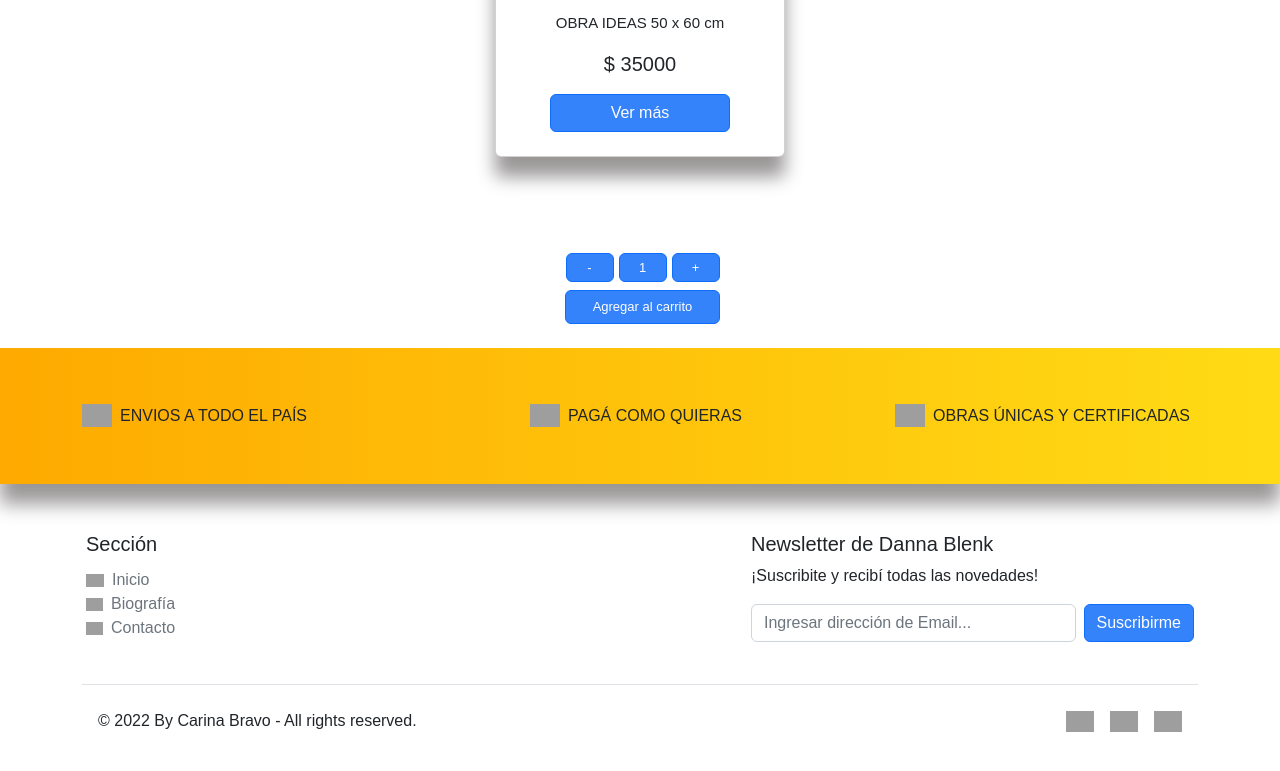
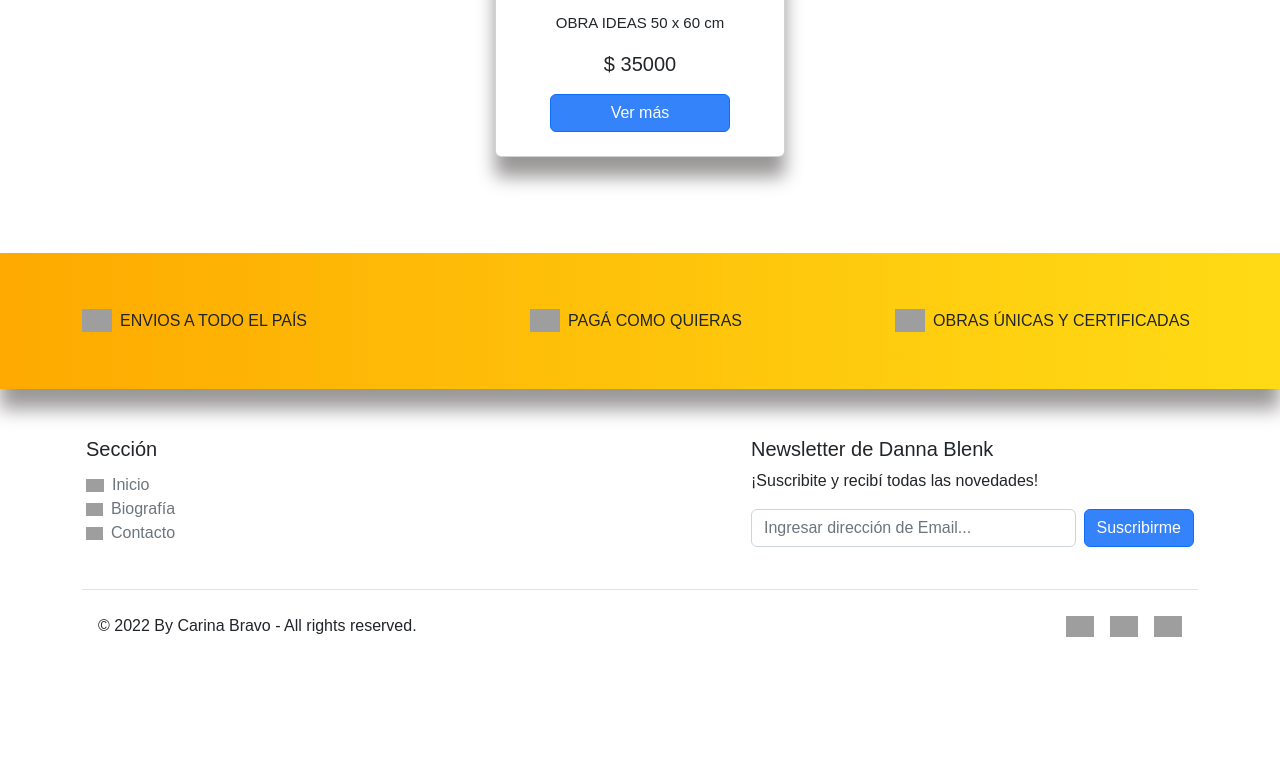
Before and after one commit to carinabravo/tienda-de-arte, a React (Create React App) app: page /category/acrilico in a window 1280 px wide. Shown: the part 1170-1941 px from the top of the page. After the commit the page ends 1872 px from the top, so only its background shows below. Built offline with nearby package versions, Linux system fonts and the light colour scheme; grey boxes are pictures that could not be loaded.

Commit message:
se mueve el componente ItemCount a ItemDetail

```diff
--- a/src/components/ItemListContainer.jsx
+++ b/src/components/ItemListContainer.jsx
@@ -3,7 +3,6 @@ import { useParams } from "react-router-dom";
 import arrayProductos from './json/products.json';
 import Loader from './Loader';
 import ItemList from './ItemList';
-import ItemCount from './ItemCount';
 
 const ItemListContainer = () => {
     const [items, setItems] = useState([])
@@ -35,7 +34,6 @@ const ItemListContainer = () => {
                     ? <Loader />
                     : <ItemList items={items} />
             }
-            <ItemCount initial={1} stock={52} />
         </div>
     );
 }
```
